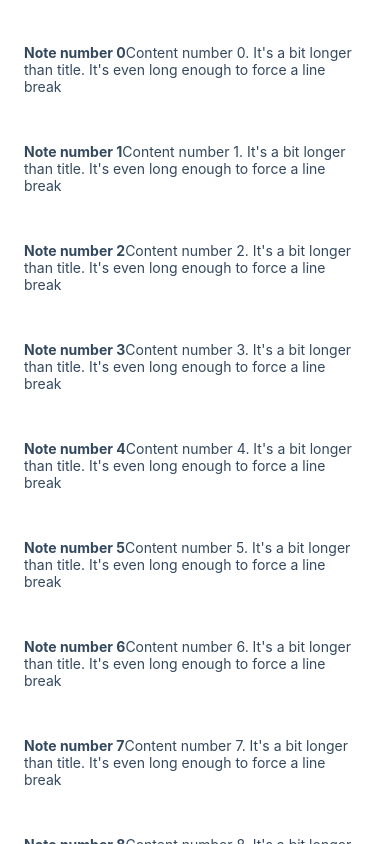
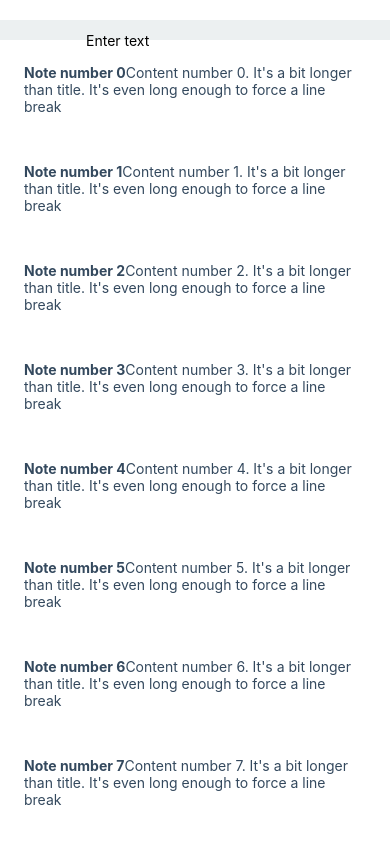
Before and after one commit to silvermario/firstreactnative, a React Native app: screen / in a window 390 px wide. Built offline with nearby package versions, Linux system fonts and the light colour scheme.

Commit message:
[#2.1] simple form for adding notes

```diff
--- a/App.js
+++ b/App.js
@@ -1,5 +1,5 @@
-import React, {Component} from 'react';
-import {StyleSheet, Text, View, ScrollView} from 'react-native';
+import React, {Component, PureComponent} from 'react';
+import {StyleSheet, Text, View, ScrollView, TextInput} from 'react-native';
 
 class Note extends Component {
     render() {
@@ -14,29 +14,55 @@ class Note extends Component {
     }
 }
 
-export default class App extends Component {
+export default class App extends PureComponent {
 
     state = {
+        value: '',
         items: new Array(20).fill(0).map((a, i) => i).map(i => ({
             title: `Note number ${i}`,
             content: `Content number ${i}. It's a bit longer than title. It's even long enough to force a line break`,
         })),
     };
 
+
+
     render() {
         return (
             <View style={styles.container}>
+                <View style={styles.form}>
+                    <TextInput
+                        placeholder="Enter text"
+                        returnKeyType="done"
+                        value={this.state.value}
+                        onSubmitEditing={this.submit}
+                    />
+                </View>
                 <ScrollView>
                     {this.state.items.map(({title, content}) => (
-                        <Note style={styles.item} key={title} title={title} content={content}></Note>
+                        <Note key={title} title={title} content={content}></Note>
                     ))}
                 </ScrollView>
             </View>
         );
     }
+
+    submit = () =>
+      this.setState(state => ({
+        items: state.items.concat({
+          title: new Date().getTime(),
+          content: 'TEXT_SUBMIT',
+        }),
+      }));
 }
 
 const styles = StyleSheet.create({
+    form: {
+        flex: 1,
+        alignItems: 'center',
+        justifyContent: 'center',
+        backgroundColor: '#ecf0f1',
+        paddingTop: 20,
+    },
     container: {
         flex: 1,
         backgroundColor: '#fff',
```
